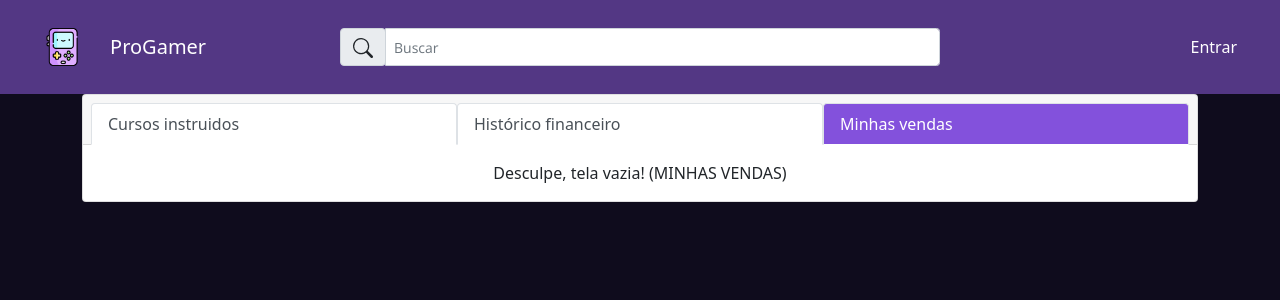
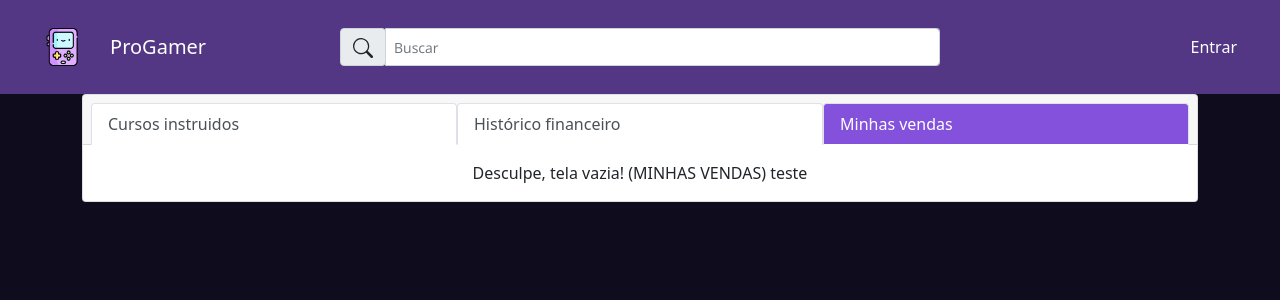
Before and after one commit to Jvprotano/Progamer-Front, a Vue app: page /mySales in a window 1280 px wide. Shown: the top 300 px of the page. Built offline with nearby package versions, Linux system fonts and the light colour scheme; what vue-carousel-3d, vueperslides would draw is missing.

Commit message:
Commit teste

```diff
--- a/src/pages/MySales.vue
+++ b/src/pages/MySales.vue
@@ -7,7 +7,7 @@
           <PerfilMenu />
           <b-card-body class="text-center"
             ><b-card-text
-              >Desculpe, tela vazia! (MINHAS VENDAS)</b-card-text
+              >Desculpe, tela vazia! (MINHAS VENDAS) teste</b-card-text
             ></b-card-body
           >
         </b-card>
```
Also changed, not shown: 1 other file (tests, documents, lock files or other folders).
